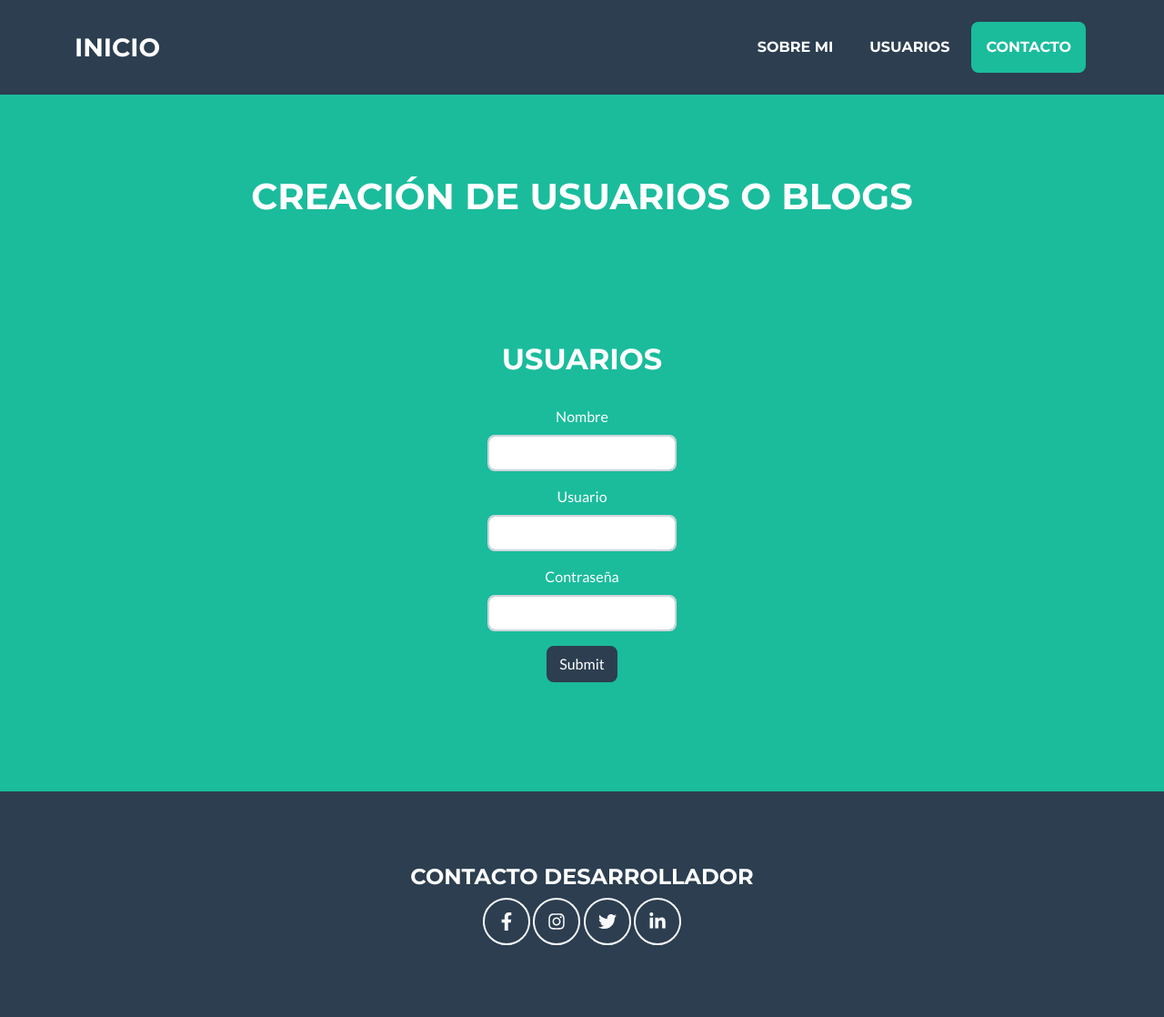
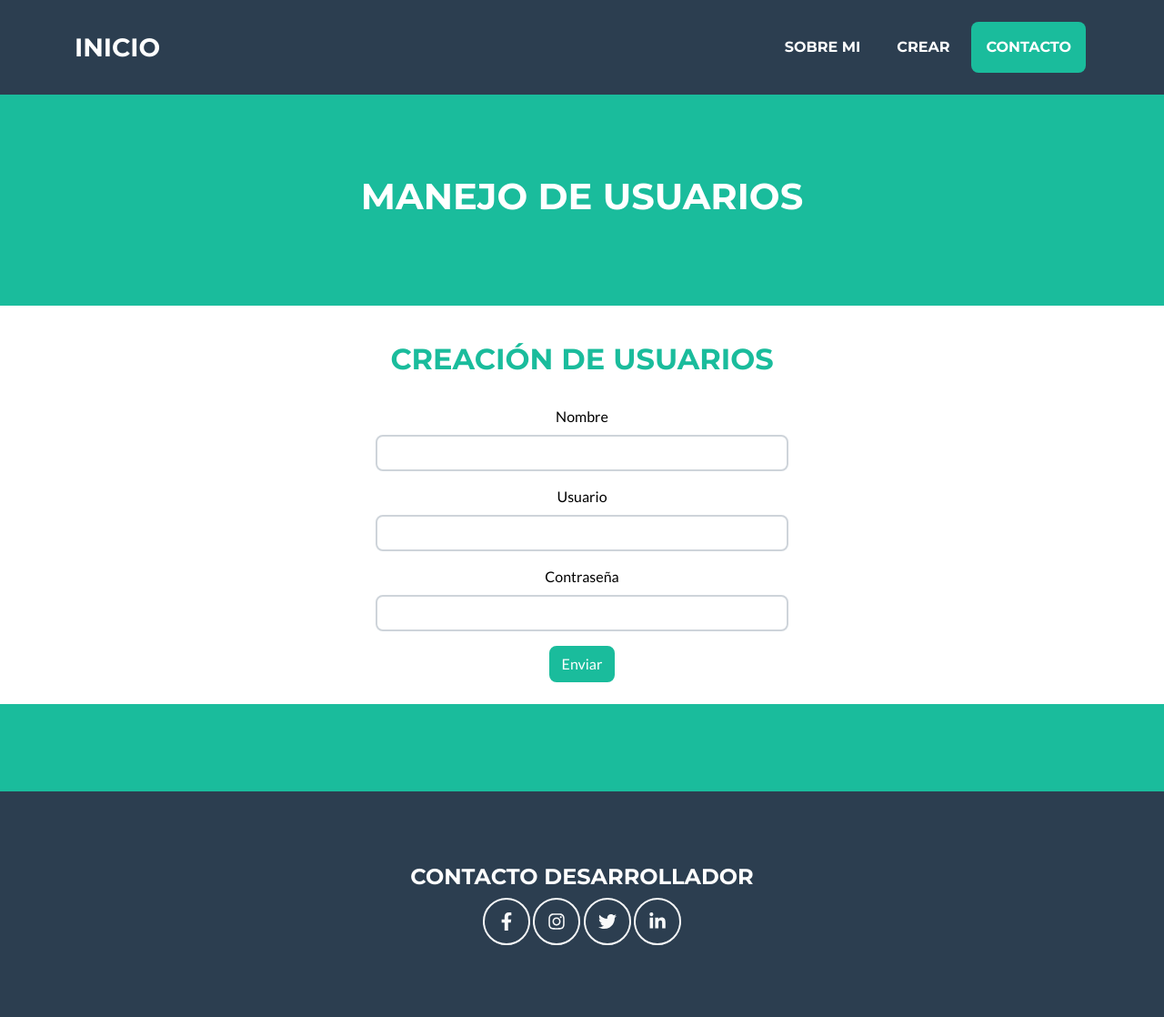
Before and after one commit to BautiAbas/proyectoFinal_CursoPyhton, a Django app: page /usuarios/vista-general/ in a window 1280 px wide. Shown: the top 1118 px of the page at 91% size. Run offline with Django 4.2, Linux system fonts and the light colour scheme; some libraries are stand-ins or nearby versions.

```diff
--- a/inicio/templates/index.html
+++ b/inicio/templates/index.html
@@ -21,11 +21,11 @@
         <!-- Navigation-->
         <nav class="navbar navbar-expand-lg bg-secondary text-uppercase fixed-top" id="mainNav">
             <div class="container">
-                <a class="navbar-brand" href={% url 'inicio' %}>Inicio</a>
+                <a class="navbar-brand" href={% url 'inicio' %} >Inicio</a>
                 <div class="collapse navbar-collapse" id="navbarResponsive">
                     <ul class="navbar-nav ms-auto">
                         <li class="nav-item mx-0 mx-lg-1"><a class="nav-link py-3 px-0 px-lg-3 rounded" href="#sobreMi">Sobre mi</a></li>
-                        <li class="nav-item mx-0 mx-lg-1"><a class="nav-link py-3 px-0 px-lg-3 rounded" href={% url 'pantallaUsuarios' %}>Usuarios</a></li>
+                        <li class="nav-item mx-0 mx-lg-1"><a class="nav-link py-3 px-0 px-lg-3 rounded" href="{% url 'pantallaUsuarios' %}">Crear</a></li>
                         <li class="nav-item mx-0 mx-lg-1"><a class="nav-link py-3 px-0 px-lg-3 rounded" href="#contacto">Contacto</a></li>
                         {% comment %} <li class="nav-item mx-0 mx-lg-1"><a class="nav-link py-3 px-0 px-lg-3 rounded" href={% url 'registro' %}>Registrarse</a></li>                 {% endcomment %}
                 </div>
@@ -50,6 +50,7 @@
             </div>
         </header>
         {% endblock masterHead %}
+
         <!-- About Section-->
         {% block aboutSection  %}
         <section class="page-section bg-white text-secondary mb-0" id="sobreMi">
--- a/inicio/urls.py
+++ b/inicio/urls.py
@@ -1,6 +1,7 @@
-from django.urls import path
+from django.urls import path, include
 from .views import inicio
 
 urlpatterns = [
     path('', inicio,name='inicio'),
+    path('usuarios/', include('manejoDeUsuarios.urls'))
 ]
--- a/manejoDeUsuarios/forms.py
+++ b/manejoDeUsuarios/forms.py
@@ -3,7 +3,7 @@ from django import forms
 class UsuarioFormulario(forms.Form):
     nombre = forms.CharField(max_length=20)
     nombreUsuario = forms.CharField(max_length=20)
-    contraseñaUsuario = forms.CharField(max_length=30)
+    contraseñaUsuario = forms.CharField(max_length=30,)
 
 class BlogFormulario(forms.Form):
     titulo = forms.CharField(max_length=20)
--- a/manejoDeUsuarios/templates/pantallaUsuarios.html
+++ b/manejoDeUsuarios/templates/pantallaUsuarios.html
@@ -3,29 +3,28 @@
 {% block masterHead %}
 <section class="page-section bg-primary text-white text-center">
     <div>
-        <h1 class="page-section text-uppercase mb-0">CREACIÓN DE USUARIOS O BLOGS</h1>
+        <h1 class="page-section text-uppercase mb-0">MANEJO DE USUARIOS</h1>
     </div>
             <!-- Top navigation-->
-    <div class="navbar navbar-expand-lg">
+    <div class="navbar navbar-expand-lg bg-white">
             <div class="container d-flex justify-content-center mb-3">
-                <form action= "{% url 'pantallaUsuarios' %}" class="text-white" metod="post">
-
-                    <h2 class="page-section bg-primary text-white text-uppercase p-3 mt-3 mb-3">USUARIOS</h2>
+                <form action={%url 'crearUsuario'%} class="text-black">
+                    <h2 class="page-section bg-white text-primary text-uppercase p-3 mt-3 mb-3">Creación de usuarios</h2>
                     <div class="mb-3 mt-3">
                       <label for="nombre" class="form-label">Nombre</label>
                       <input type="text" class="form-control" id="nombre">
                     </div>
-                    <div class="mb-3 text-white">
+                    <div class="mb-3 text-black">
                         <label for="nombreUsuario" class="form-label">Usuario</label>
                         <input type="text" class="form-control" id="nombreUsuario">
                       </div>
-                    <div class="mb-3 text-white">
+                    <div class="mb-3 text-black">
                       <label for="contraseñaUsuario" class="form-label">Contraseña</label>
                       <input type="password" class="form-control" id="contraseñaUsuario">
                     </div>
-                    <input button type="submit" class="btn btn-secondary"></button>
+                    <button type="submit" class="btn btn-primary">Enviar</button>
                 </form>
-    </div>
+    </nav>
 </section>
 {% endblock masterHead %}
 
--- a/manejoDeUsuarios/urls.py
+++ b/manejoDeUsuarios/urls.py
@@ -3,5 +3,5 @@ from . import views
 
 urlpatterns = [
     path('vista-general/',views.pantallaUsuarios,name="pantallaUsuarios"),
-    path('crear-usuario/',views.crearUsuario,name="crearUsuario"),
+    path('crearUsuario',views.crearUsuario,name="crearUsuario"),
 ]
--- a/manejoDeUsuarios/views.py
+++ b/manejoDeUsuarios/views.py
@@ -35,4 +35,4 @@ def crearUsuario(request):
         return redirect('inicio')
 
     formulario = UsuarioFormulario()
-    return render(request, 'pantallaUsuarios.html', {'formulario': formulario})
+    return render(request, 'pantallaUsuarios.html', {'formulario': formulario, 'nuevoUsuario': nuevoUsuario})
```
